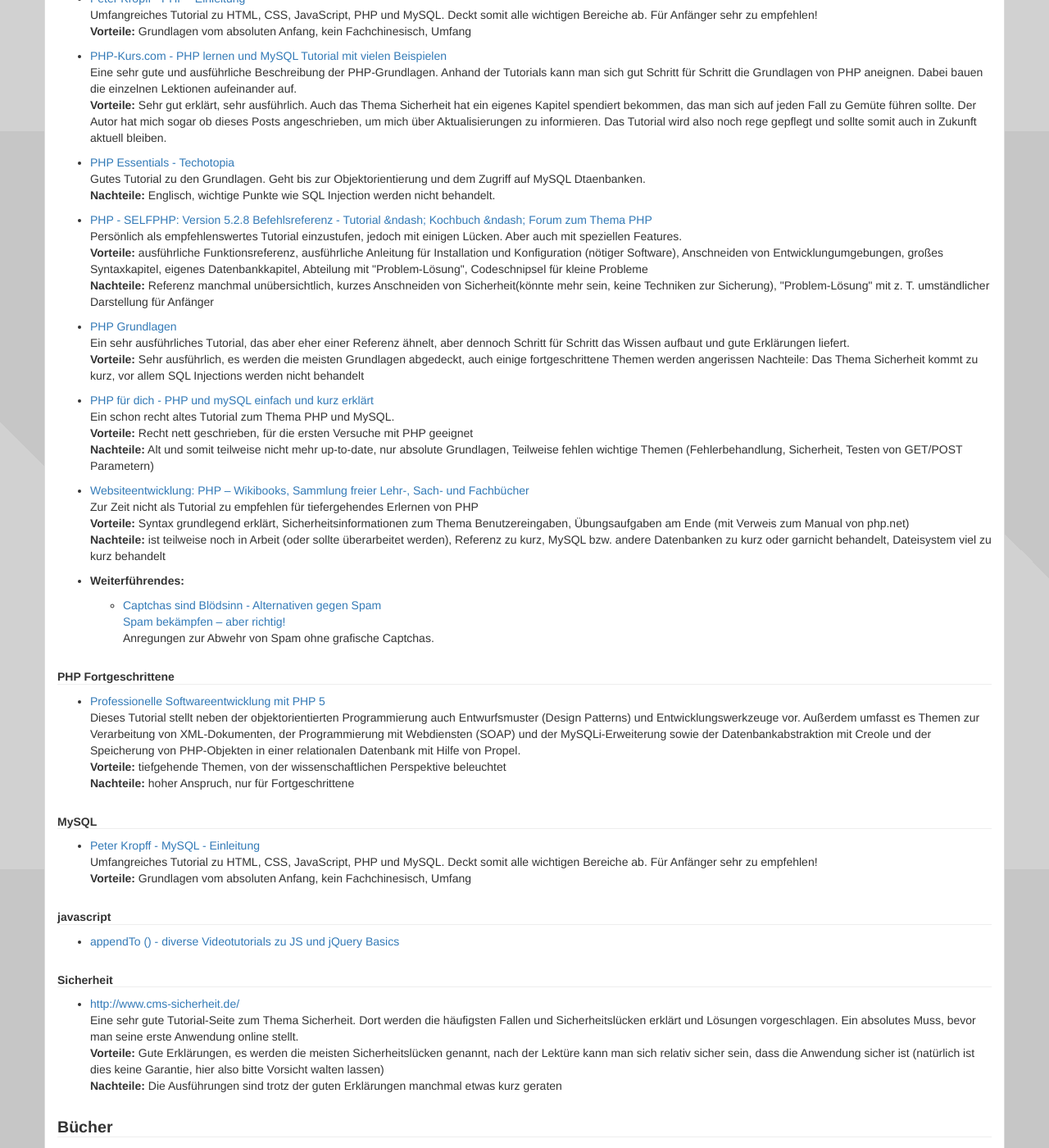
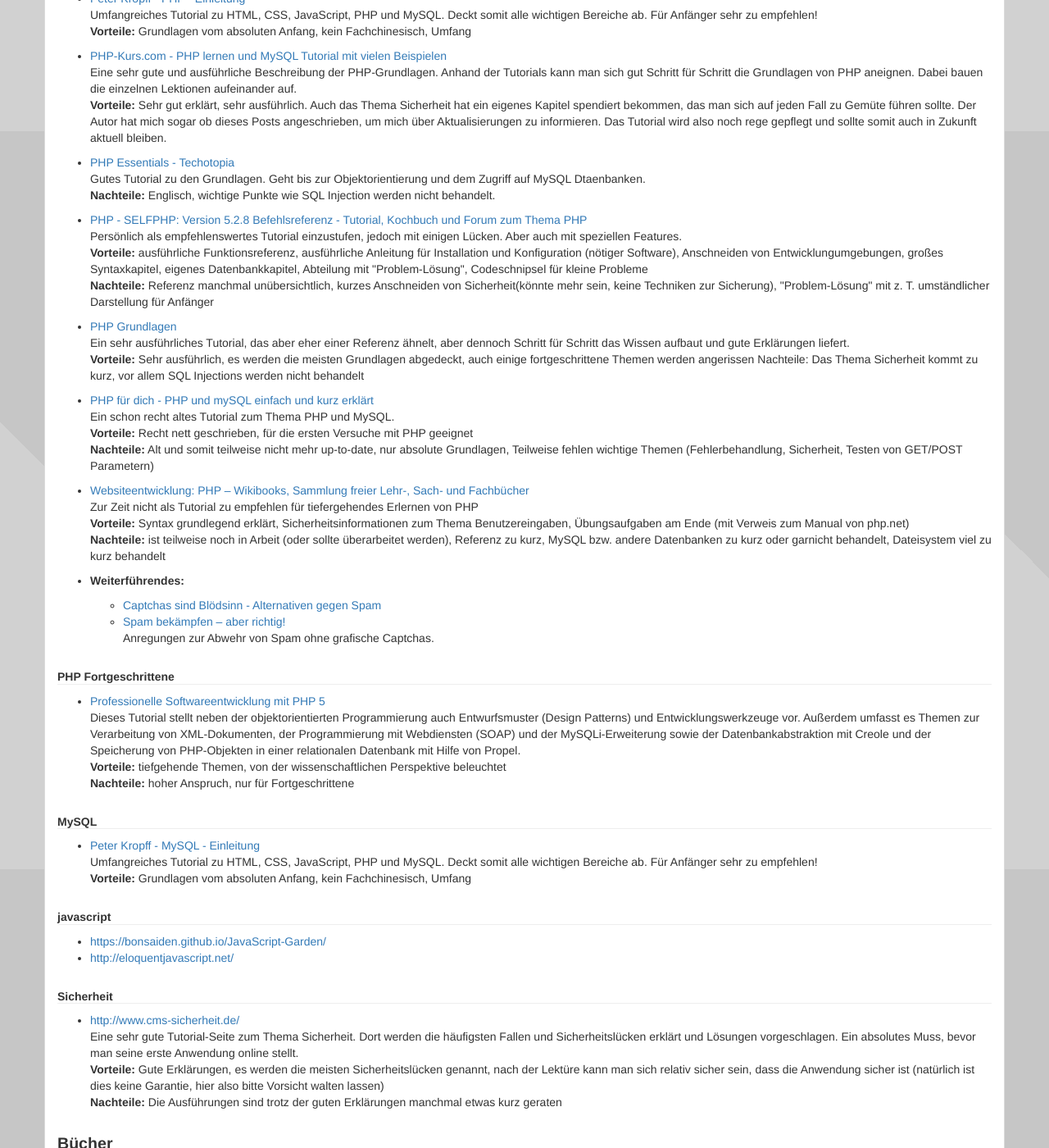
Before and after one commit to php-de/php-de.github.io, a Jekyll site: the page built from introduction/01_grundlagen.md, in a window 1280 px wide and 1400 px high, scrolled down 3440 px. Shown: the whole window at 82% size. Built offline with Jekyll 4.4.1, drawn with Linux system fonts in a browser that asks for light colours; nearby versions of some CDN libraries.

Commit message:
Div. Korr,/Ergänzungen und HTML markup valide machen

```diff
--- a/introduction/01_grundlagen.md
+++ b/introduction/01_grundlagen.md
@@ -311,8 +311,8 @@
     <br>**Nachteile:** Englisch, wichtige Punkte wie SQL Injection werden
     nicht behandelt.
 
-  * [PHP - SELFPHP: Version 5.2.8 Befehlsreferenz - Tutorial &amp;ndash;
-    Kochbuch &amp;ndash; Forum zum Thema PHP](http://www.selfphp.de/){: target="_blank"} <br>
+  * [PHP - SELFPHP: Version 5.2.8 Befehlsreferenz - Tutorial, Kochbuch und Forum
+    zum Thema PHP](http://www.selfphp.de/){: target="_blank"} <br>
     Persönlich als empfehlenswertes Tutorial einzustufen, jedoch mit
     einigen Lücken. Aber auch mit speziellen Features.
     <br>**Vorteile:** ausführliche Funktionsreferenz, ausführliche
@@ -355,8 +355,8 @@
     kurz behandelt
 
   * **Weiterführendes:**
-    * [Captchas sind Blödsinn - Alternativen gegen Spam](http://1ngo.de/web/captcha-spam.html){:rel="nofollow" target="_blank"} <br>
-      [Spam bekämpfen – aber richtig!](http://www.shiftedwork.de/blog/2010/08/10/spam-bekampfen-aber-richtig/){: target="_blank"} <br>
+    * [Captchas sind Blödsinn - Alternativen gegen Spam](http://1ngo.de/web/captcha-spam.html){:rel="nofollow" target="_blank"}
+    * [Spam bekämpfen – aber richtig!](http://www.shiftedwork.de/blog/2010/08/10/spam-bekampfen-aber-richtig/){: target="_blank"} <br>
       Anregungen zur Abwehr von Spam ohne grafische Captchas.
 
 
@@ -383,8 +383,8 @@
 
 ##### javascript
 
-  * [appendTo () - diverse Videotutorials zu JS und jQuery
-    Basics](http://learn.appendto.com/){: target="_blank"} <br>
+  * [https://bonsaiden.github.io/JavaScript-Garden/](https://bonsaiden.github.io/JavaScript-Garden/){: target="_blank"}
+  * [http://eloquentjavascript.net/](http://eloquentjavascript.net/){: target="_blank"}
 
 
 ##### Sicherheit
```
